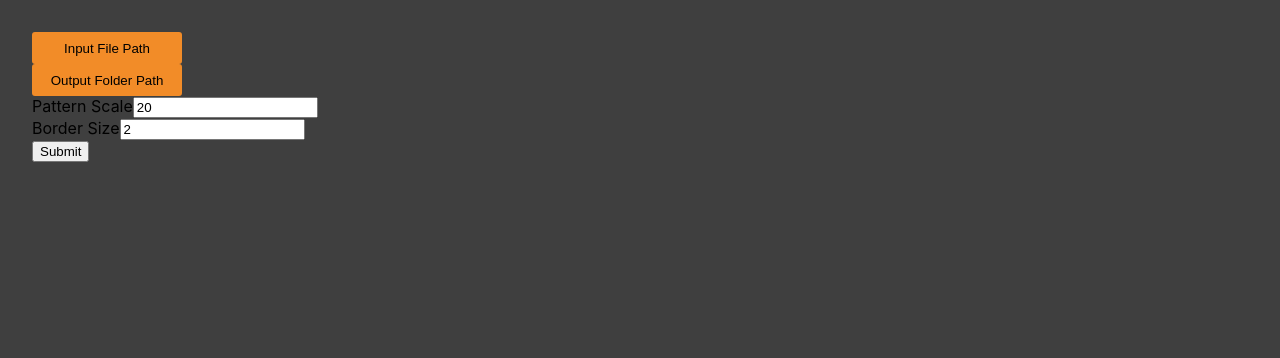
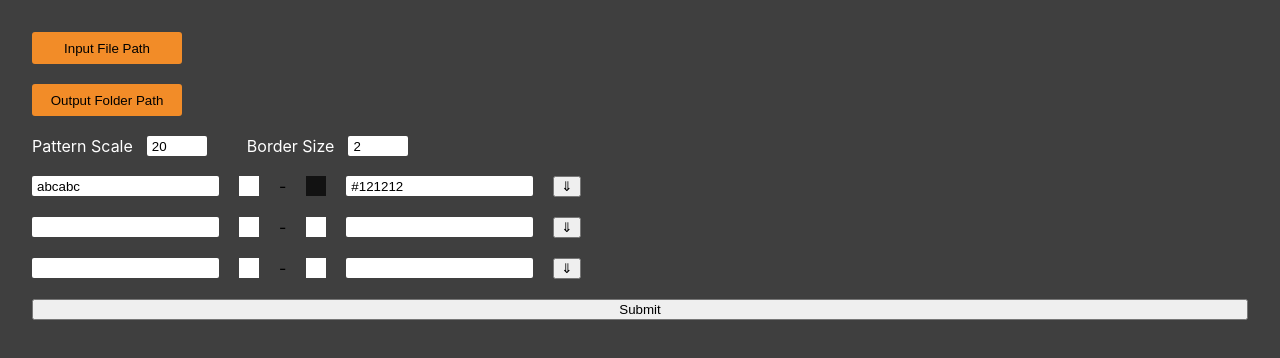
Before and after one commit to Asgmel/knitting_pattern_maker, a Vue app: page / in a window 1280 px wide. Shown: the top 358 px of the page. Built offline with nearby package versions, Linux system fonts and the light colour scheme.

Commit message:
feat: add input validation to colorReplacement

```diff
--- a/src/App.vue
+++ b/src/App.vue
@@ -1,14 +1,22 @@
 <template>
+  <div class="contentWrapper">
     <FileInput button-text="Input File Path" @update:file-path="(filePath: string) => { inputFilePath = filePath }" />
     <FileInput input-type-folder button-text="Output Folder Path"
       @update:file-path="(filePath: string) => { outputFolderPath = filePath }" />
+    <div class="horizontalFlex">
       <NumberInput label-text="Pattern Scale" v-model="patternScale" />
       <NumberInput label-text="Border Size" v-model="borderSize" />
+    </div>
+    <ColorReplacement v-model:from="fromInput" v-model:to="toInput" />
+    <ColorReplacement />
+    <ColorReplacement />
     <button @click="submit">Submit</button>
+  </div>
 </template>
 
 <script lang="ts" setup>
 import { ref } from 'vue';
+import ColorReplacement from './components/ColorReplacement.vue';
 import FileInput from './components/FileInput.vue';
 import NumberInput from './components/NumberInput.vue';
 
@@ -16,11 +24,28 @@ let inputFilePath = ref("")
 let outputFolderPath = ref("")
 let patternScale = ref(20)
 let borderSize = ref(2)
+let fromInput = ref("abcabc")
+let toInput = ref("#121212")
 
 const submit = () => {
   console.log(inputFilePath.value)
   console.log(outputFolderPath.value)
   console.log(patternScale.value)
   console.log(borderSize.value)
+  console.log(fromInput.value)
+  console.log(toInput.value)
 }
 </script>
+
+<style scoped>
+.contentWrapper {
+  display: flex;
+  flex-direction: column;
+  gap: 20px;
+}
+
+.horizontalFlex {
+  display: flex;
+  gap: 40px;
+}
+</style>
--- a/src/components/ColorReplacement.vue
+++ b/src/components/ColorReplacement.vue
@@ -0,0 +1,72 @@
+<template>
+  <div class="container">
+    <input type="text" :value="fromInputValue" @beforeinput="(e: Event) => { fromInputValue = sanitizeHexInput(e) }">
+    <div class="colorBox" :style="{ backgroundColor: validateHexColor(fromInputValue) }"></div>
+    <div class="dash">-</div>
+    <div class="colorBox" :style="{ backgroundColor: validateHexColor(toInputValue) }"></div>
+    <input type="text" :value="toInputValue" @beforeinput="(e: Event) => { toInputValue = sanitizeHexInput(e) }">
+    <button class="change">⇓</button>
+
+  </div>
+</template>
+
+<script setup lang="ts">
+
+
+const fromInputValue = defineModel("from")
+const toInputValue = defineModel("to")
+
+function validateHexColor(hexColorValue: string) {
+  if (/^#[a-fA-F0-9]{6}$/.test(hexColorValue)) {
+    return hexColorValue;
+  }
+
+  return "#FFFFFF";
+}
+
+const sanitizeHexInput = (event: InputEvent) => {
+  let value = (event.target as HTMLInputElement).value;
+  let input = event.data;
+
+  if (value.length > 6 && event.inputType === "insertText") {
+    event.preventDefault()
+  }
+
+  if (value === "#" && event.inputType === "deleteContentBackward") {
+    event.preventDefault()
+  }
+
+  if (!/^[a-fA-F0-9]$/.test(input) && event.inputType === "insertText") {
+    event.preventDefault();
+  }
+
+  if (event.inputType == "insertFromPaste") {
+    event.preventDefault()
+    if (input.startsWith('#')) {
+      value = input.slice(0, Math.min(input.length, 7))
+    } else {
+      value = input.slice(0, Math.min(input.length, 6))
+    }
+  }
+
+  if (!value.startsWith('#')) {
+    value = `#${value}`;
+  }
+
+  value = value.replace(/[^#a-fA-F0-9]/g, '');
+
+  return value
+}
+</script>
+
+<style scoped>
+.container {
+  display: flex;
+  gap: 20px;
+}
+
+.colorBox {
+  width: 20px;
+  height: 20px;
+}
+</style>
--- a/src/components/FileInput.vue
+++ b/src/components/FileInput.vue
@@ -41,7 +41,7 @@ const updateFilePath = async () => {
 
 </script>
 
-<style lang="css" scoped>
+<style scoped>
 .container {
   display: flex;
   gap: 15px;
--- a/src/components/NumberInput.vue
+++ b/src/components/NumberInput.vue
@@ -6,7 +6,7 @@
 </template>
 
 <script setup lang="ts">
-const props = defineProps({
+defineProps({
   labelText: {
     type: String,
     required: true,
@@ -15,7 +15,20 @@ const props = defineProps({
 
 const inputValueModel = defineModel()
 
-console.log(inputValueModel.value)
 </script>
 
-<style scoped></style>
+<style scoped>
+.container {
+  display: flex;
+  gap: 14px;
+  align-items: center;
+}
+
+label {
+  color: #ffffff;
+}
+
+input {
+  width: 50px;
+}
+</style>
--- a/src/index.css
+++ b/src/index.css
@@ -5,3 +5,10 @@ body {
   padding: 2rem;
   background-color: #3f3f3f;
 }
+
+input {
+  border: none;
+  border-radius: 2px;
+  height: 20px;
+  padding: 0 5px;
+}
```
Lines whose indentation alone changed are shown as unchanged.
